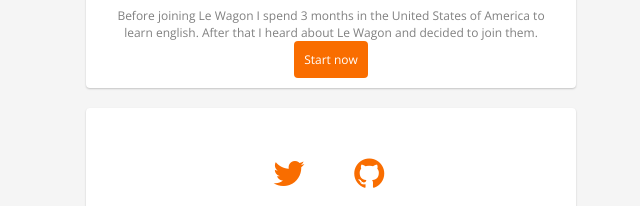
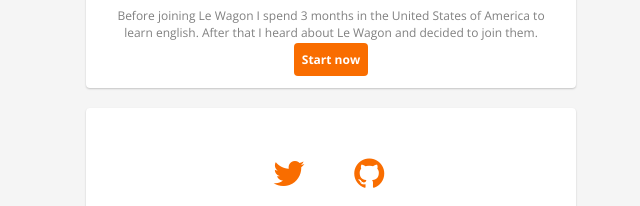
Before and after one commit to iMaxx64/profile, a plain HTML site: page index.html in a window 1280 px wide. Shown: the part 225-431 px from the top of the page, 314-954 px from the left. Drawn offline with nearby package versions, Linux system fonts and the light colour scheme.

Commit message:
make my profile prettier

```diff
--- a/index.html
+++ b/index.html
@@ -46,7 +46,9 @@
         I spend 3 months in the United States of America to learn english.
         After that I heard about Le Wagon and decided to join them.
       </p>
-      <a class="btn-orange" href="https://www.lewagon.com/fr" target="_blank">Start now</a>
+      <div class="btn-orange">
+        <a href="https://www.lewagon.com/fr" target="_blank">Start now</a>
+      </div>
     </div>
 
     <div class="card text-center">
--- a/style.css
+++ b/style.css
@@ -34,6 +34,7 @@ a {
 
 a:hover {
   color: grey;
+  text-decoration: none;
 }
 
 td, th {
@@ -88,15 +89,15 @@ li {
   color: grey;
 }
 
-.btn-orange {
+.btn-orange a {
   background-color: #F96D00;
   color: white;
-  font-weight: 500;
-  padding: 10px;
+  font-weight: 700;
+  padding: 8px;
   border-radius: 4px;
 }
 
-.btn-orange:hover {
+.btn-orange a:hover {
   color: white;
   background-color: grey;
 }
```
